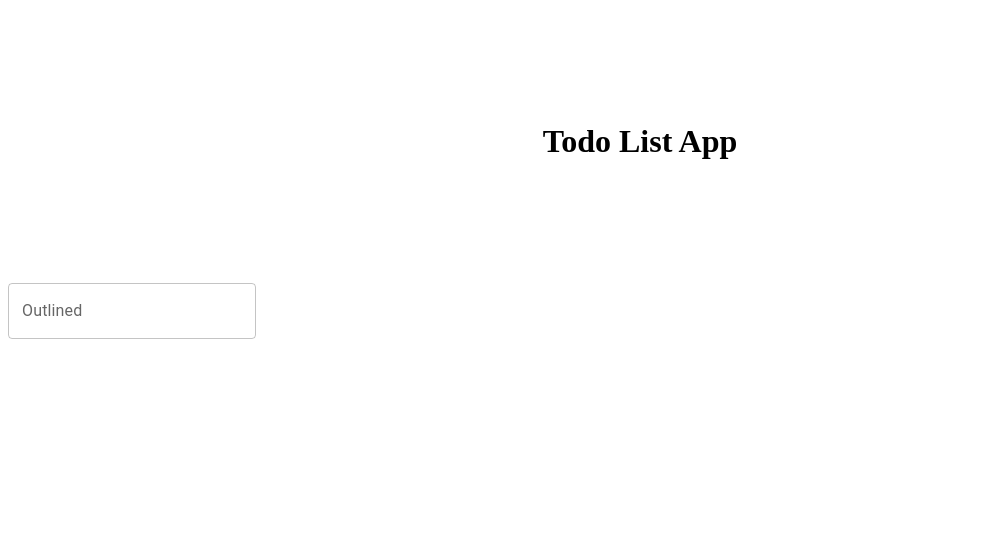
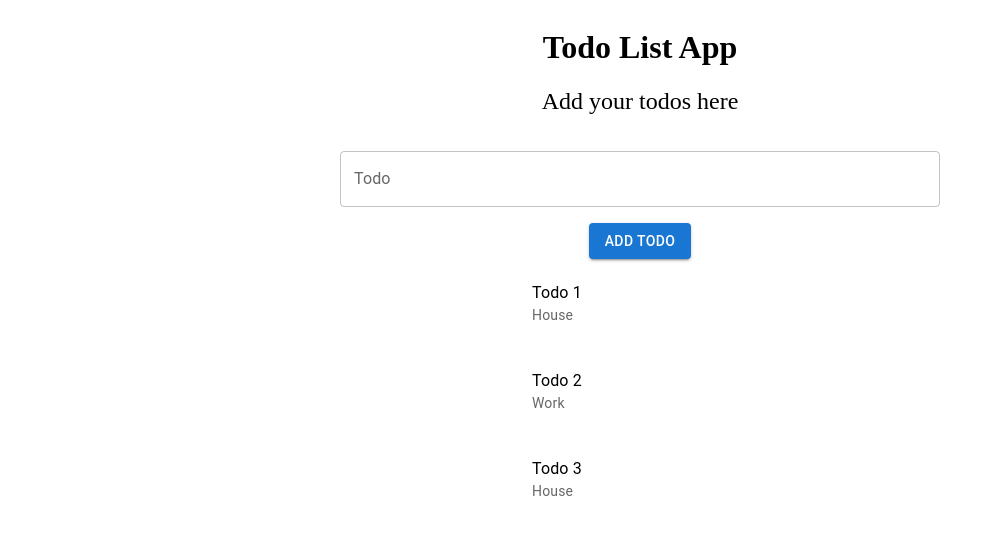
Before and after one commit to ruskyvisky/react-todo-app, a React (Create React App) app: page / in a window 1280 px wide. Shown: the top 534 px of the page, without its empty margins (0-995 px from the left). Built offline with nearby package versions, Linux system fonts and the light colour scheme.

Commit message:
create UI design with dummy data

```diff
--- a/src/App.js
+++ b/src/App.js
@@ -1,13 +1,41 @@
 import { useState } from "react";
-import "./style.css"
-import TextField from '@mui/material/TextField';
+import "./style.css";
+import TextField from "@mui/material/TextField";
+import { Button } from "@mui/material";
+import { Box } from "@mui/system";
+import { ListItem, ListItemAvatar, ListItemText,List } from "@mui/material";
+function App() {
+  const dummyData=[
+    {id:1, title:"Todo 1", todoCategory:"House",    completed:false,isEditable:false},
+    {id:2, title:"Todo 2" ,todoCategory:"Work" , completed:true ,isEditable:false},
+    {id:3, title:"Todo 3",todoCategory:"House", completed:false ,isEditable:false},
+  ]
+  return (
+    <div className="page">
+      <h1 className="page-title">Todo List App </h1>
+      <sub className="page-subtitle">Add your todos here</sub>
+     <Box sx={{ display: "flex", flexDirection: "row", alignItems: "center" ,  p: 2, }}>
+     <TextField
+        className="input-field"
+        label="Todo"
+        variant="outlined"
+      />
 
-function App() {
-  return (
-    <div>
 
-    <h1 className="page-title">Todo List App </h1>
-    <TextField id="outlined-basic" label="Outlined" variant="outlined"  />
+     </Box>
+     <Button variant="contained" className="add-button" >Add Todo</Button>
+    {
+      dummyData.map((todo)=>{
+        return  <List sx={{ width: '100%', maxWidth: 360, }}>
+        <ListItem>
+        <ListItemAvatar>
+
+        </ListItemAvatar>
+        <ListItemText primary={todo.title} secondary={todo.todoCategory} />
+      </ListItem>
+      </List>
+      })
+    }
     </div>
   );
 }
--- a/src/style.css
+++ b/src/style.css
@@ -2,6 +2,26 @@
 display: flex;
 justify-content: center;
 align-items: center;
-height: 30vh;
+
 
 }
+
+.page{
+display: flex;
+flex-direction: column;
+justify-content: center;
+align-items: center;
+
+}
+
+.page-subtitle{
+    font-size: 1.5em;
+    font-weight: lighter;
+    text-align: center;
+    margin-bottom: 20px;
+}
+.input-field{
+    width: 600px;
+    padding: 50px;
+
+}
```
